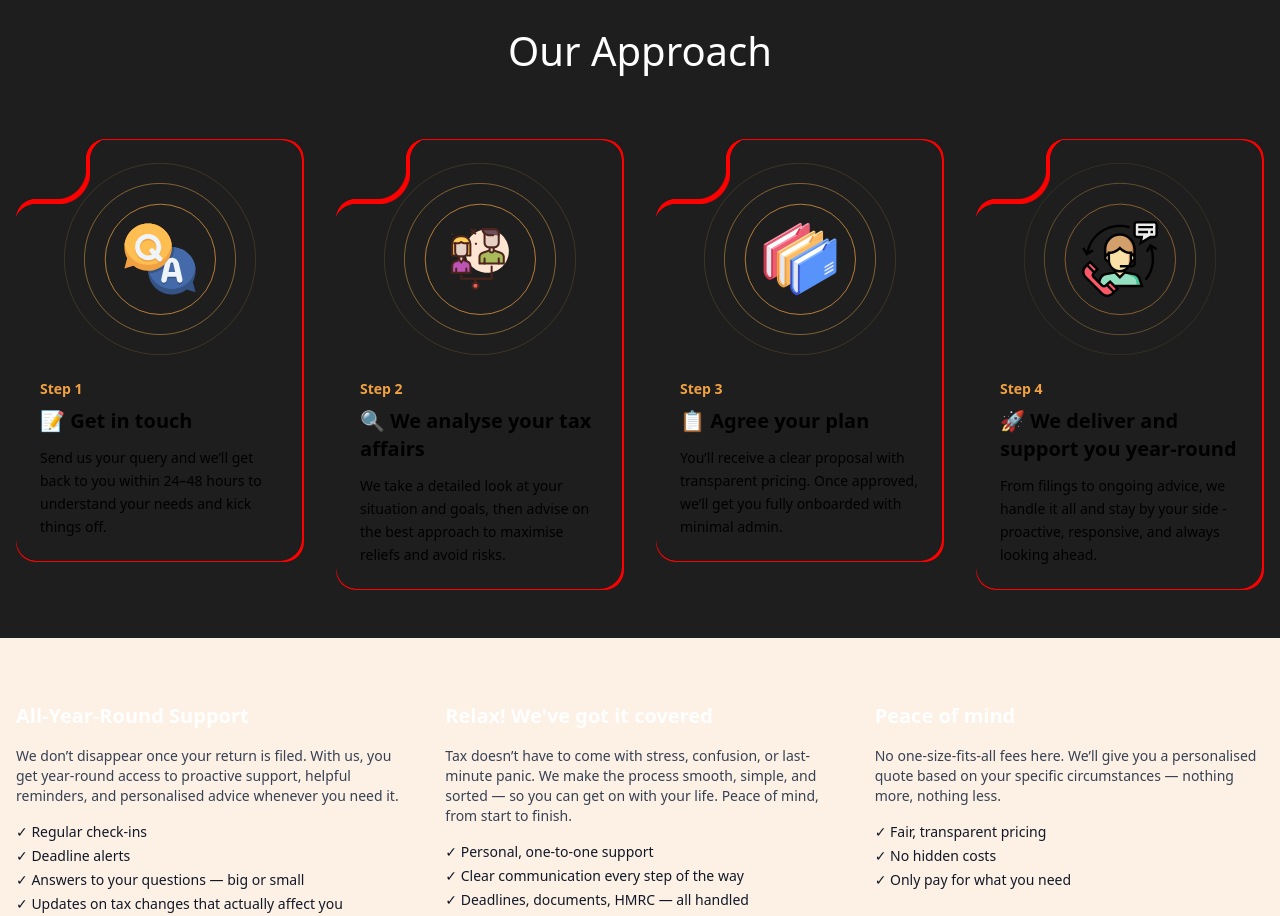
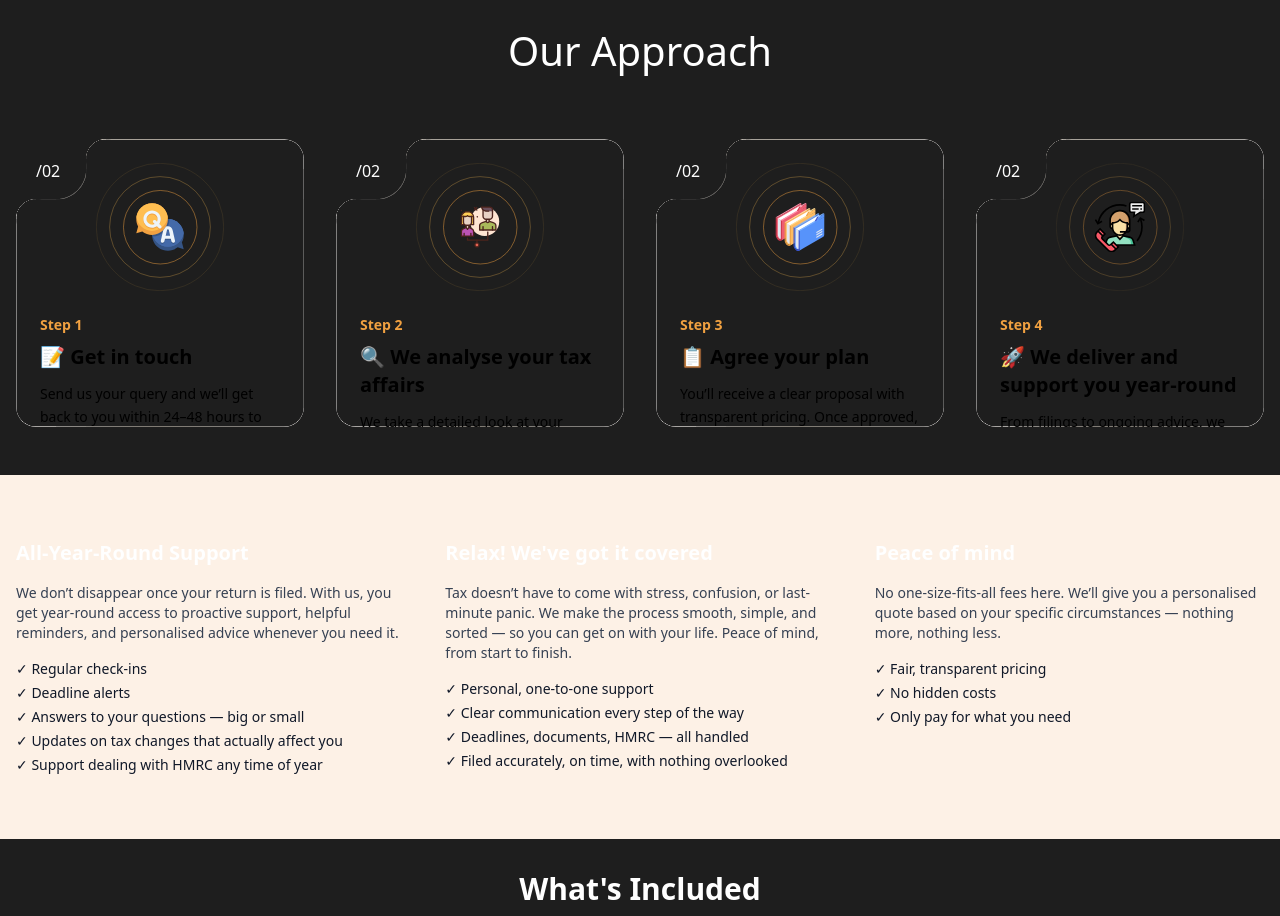
Before and after one commit to fiamanillah/ap_tax_advisor_cleintSide, a Next.js app: page / in a window 1280 px wide. Shown: the part 2800-3716 px from the top of the page. Built offline with nearby package versions, Linux system fonts and the light colour scheme.

Commit message:
feat: Update background gradient in globals.css and enhance TaxAdviceService layout with step number overlay

```diff
--- a/src/app/globals.css
+++ b/src/app/globals.css
@@ -411,7 +411,12 @@ html {
   border-radius: var(--r);
   position: relative;
   z-index: 1;
-  background: red;
+  background: linear-gradient(
+    90deg,
+    var(--color-primary-gradient),
+    var(--color-secondary-gradient),
+    var(--color-primary-gradient)
+  );
   --_m: /calc(2 * var(--r)) calc(2 * var(--r))
     radial-gradient(#000 70%, #0000 72%);
   --_g: conic-gradient(at var(--r) var(--r), #000 75%, #0000 0);
@@ -437,20 +442,16 @@ html {
 .inverted-radius::before {
   content: "";
   position: absolute;
-  width: 99.99%;
-  height: 99.99%;
-  inset: -1px;
-  left: -2px;
+  inset: 0;
   z-index: -1;
   border-radius: calc(var(--r));
   background: var(--color-background);
-  border-left: 2px solid red;
-  border-top: 2px solid red;
+  transform: scale(0.999);
   /* All variables +2px for border effect */
-  --r: 22px;
-  --s: 32px;
-  --x: 22px;
-  --y: 12px;
+  --r: 20px;
+  --s: 30px;
+  --x: 20px;
+  --y: 10px;
   --_m: /calc(2 * var(--r)) calc(2 * var(--r))
     radial-gradient(#000 70%, #0000 72%);
   --_g: conic-gradient(at var(--r) var(--r), #000 75%, #0000 0);
--- a/src/components/Shared/TaxAdviceService.tsx
+++ b/src/components/Shared/TaxAdviceService.tsx
@@ -50,17 +50,16 @@ export default function TaxAdviceService({
       )}
     >
       {data.map((step) => (
-        <div
-          key={step.id}
-          className="inverted-radius bg-background flex flex-col items-center rounded-xl p-6"
-        >
+        <div key={step.id} className="relative flex h-full w-full">
+          <span className="absolute top-5 left-5 text-white">/02</span>
+          <div className="inverted-radius bg-background relative flex h-full flex-col items-center rounded-xl p-6">
             {/* Icon with concentric circles */}
-          <div className="relative mb-6 flex h-48 w-48 items-center justify-center">
+            <div className="relative mb-6 flex h-32 w-32 items-center justify-center">
               <Image
                 src={step.icon}
                 alt={`Step ${step.id} icon`}
-              width={500}
-              height={500}
+                width={1280}
+                height={720}
                 className="z-10 h-full w-full object-contain"
                 unoptimized
               />
@@ -82,6 +81,7 @@ export default function TaxAdviceService({
               </p>
             </div>
           </div>
+        </div>
       ))}
     </div>
   );
```
Lines whose indentation alone changed are shown as unchanged.
